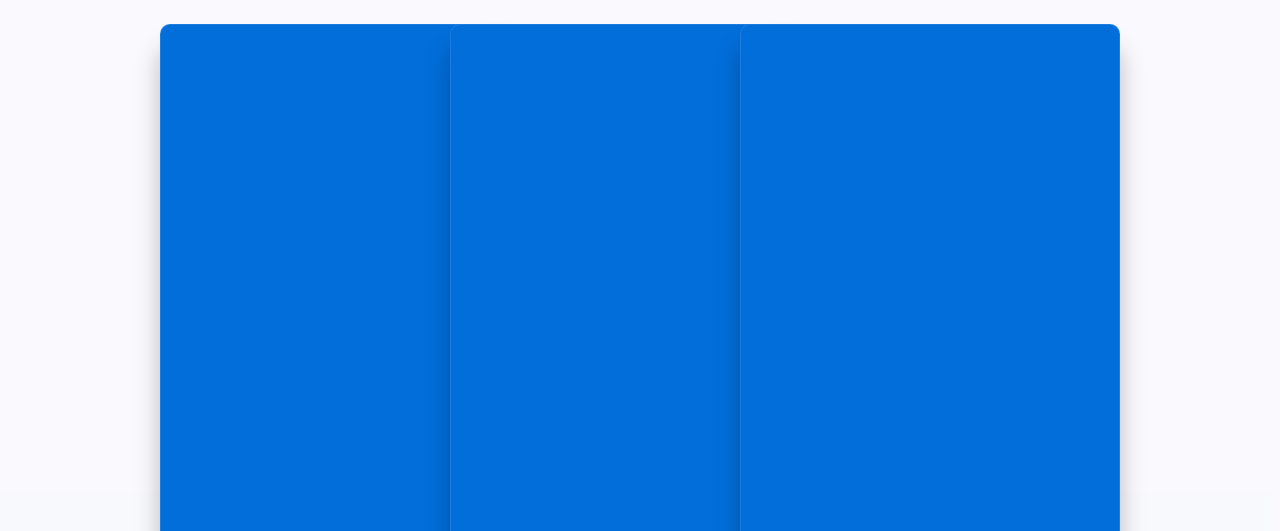
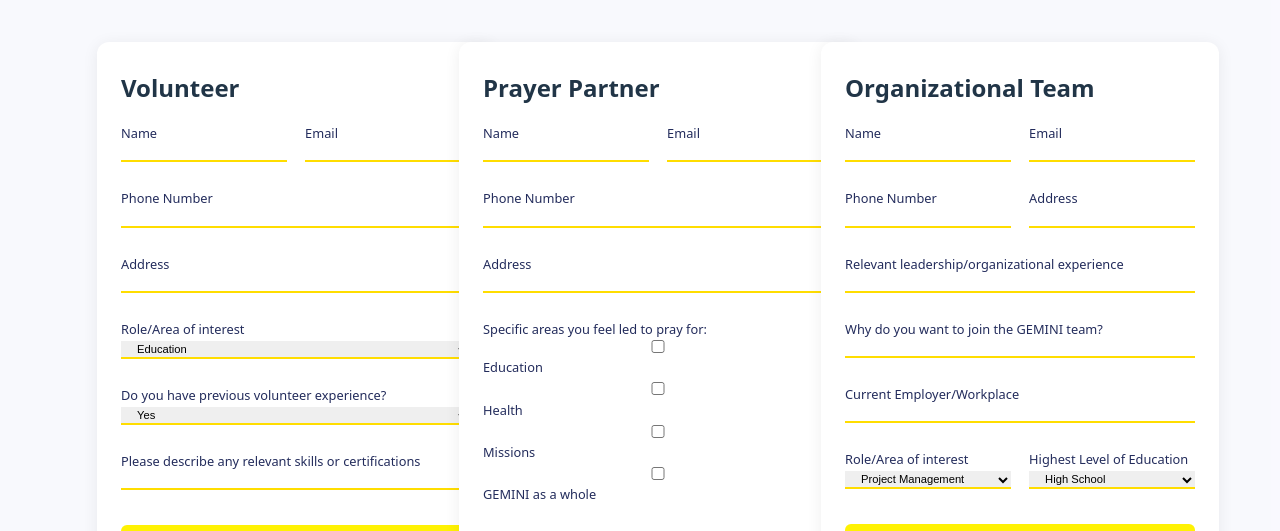
Before and after one commit to Nissidaniella/GEM-app, a React (Vite) app: page / in a window 1280 px wide. Both pictures are taken after a click on the item "SIGN-UP". Shown: the part 269-800 px from the top of the page. Built offline with nearby package versions, Linux system fonts and the light colour scheme.

Commit message:
Add volunteer, prayer partner, and organizational team forms to Sign-up page

```diff
--- a/src/PageStyles.css
+++ b/src/PageStyles.css
@@ -935,7 +935,6 @@ button:hover,
 
 @media (max-width: 368px) {
   .about-content {
-
     display: flex !important;
     flex-direction: column !important;
     justify-content: center !important;
@@ -953,9 +952,9 @@ button:hover,
     box-sizing: border-box !important;
   }
 
-    .about-content .about-image {
-      padding: 100px !important;
-    }
+  .about-content .about-image {
+    padding: 100px !important;
+  }
 }
 
 .content-section h2 {
@@ -1798,8 +1797,13 @@ button:hover,
 
 .form-row {
   display: flex;
-  gap: 20px;
-  margin-bottom: 20px;
+  gap: 18px;
+  margin-bottom: 0;
+}
+
+.form-row label {
+  flex: 1;
+  min-width: 0;
 }
 
 .form-group {
@@ -2291,26 +2295,20 @@ button:hover,
 .join-section {
   position: relative;
   display: flex;
-  justify-content: center;
-  align-items: center;
+margin-bottom: 80px;
+  height: 650px;
+
 }
 
 .join-section .glass {
   position: relative;
-  width: 380px;
-  height: 550px;
-  /* background: linear-gradient(#fff2, transparent); */
-  background-color: #026eda;
-  border: 1px solid rgba(255, 255, 255, 0.1);
-  box-shadow: 0 25px 25px rgba(0, 0, 0, 0.25);
-  display: flex;
+;  display: flex;
   justify-content: center;
   align-items: center;
   transition: 0.5s;
   border-radius: 10px;
   margin: 0 -45px;
   backdrop-filter: blur(10px);
- ;
 }
 
 .join-section:hover .glass {
@@ -2318,15 +2316,92 @@ button:hover,
   margin: 0 10px;
 }
 
-.join-section .glass::before {
-  content: attr(data-text);
-  position: absolute;
-  bottom: 0;
+/* Volunteer, Prayer Partner, and Organizational Team Forms */
+.volunteer-form,
+.prayer-partner-form,
+.org-team-form {
+  background: #fff;
+  border-radius: 12px;
+  box-shadow: 0 2px 16px rgba(0, 0, 0, 0.07);
+  padding: 28px 24px;
+  margin: 18px 0;
+  max-width: 480px;
+  width: 110%;
+  display: flex;
+  flex-direction: column;
+  gap: 18px;
+  height: 100%;
+}
+
+.volunteer-form label,
+.prayer-partner-form label,
+.org-team-form label {
+  font-weight: 500;
+  margin-bottom: 4px;
+  display: block;
+  color: #232c5c;
+  font-size: 0.8rem;
+}
+
+.volunteer-form input,
+.prayer-partner-form input,
+.org-team-form input,
+.volunteer-form select,
+.prayer-partner-form select,
+.org-team-form select,
+.volunteer-form textarea,
+.prayer-partner-form textarea,
+.org-team-form textarea {
   width: 100%;
-  height: 40px;
-  background: rgba(255, 255, 255, 0.05);
-  display: flex;
-  justify-content: center;
-  align-items: center;
+  padding: 1px 12px;
+  border: 2px solid #ffdd00;
+  border-top: none;
+  border-left: none;
+  border-right: none;
+  font-size: 0.7rem;
+  margin-bottom: 5px;
+  transition: border-color 0.2s;
+}
+
+.volunteer-form input:focus,
+.prayer-partner-form input:focus,
+.org-team-form input:focus,
+.volunteer-form select:focus,
+.prayer-partner-form select:focus,
+.org-team-form select:focus,
+.volunteer-form textarea:focus,
+.prayer-partner-form textarea:focus,
+.org-team-form textarea:focus {
+  border-color: #da0202;
+  outline: none;
+}
+
+.volunteer-form button,
+.prayer-partner-form button,
+.org-team-form button {
+  background: #fff203;
   color: #fff;
-}
+  border: none;
+  border-radius: 6px;
+  padding: 12px 0;
+  font-size: 1rem;
+  font-weight: 600;
+  cursor: pointer;
+  margin-top: 8px;
+  transition: background 0.2s;
+}
+
+.volunteer-form button:hover,
+.prayer-partner-form button:hover,
+.org-team-form button:hover {
+  background: #fb0505;
+}
+
+.volunteer-form .end-note,
+.prayer-partner-form .end-note,
+.org-team-form .end-note {
+  margin-top: 16px;
+  font-size: 0.98rem;
+  color: #026eda;
+  font-weight: 500;
+}
--- a/src/pages/Sign-up.jsx
+++ b/src/pages/Sign-up.jsx
@@ -6,25 +6,193 @@ const SignUp = () => {
     <div className="page-container">
       <div className="page-content">
         <h1 className="page-title"> Sign up</h1>
-         <p className="page-description">
+        <p className="page-description">
           Have questions or need assistance? Reach out to our team and we'll be
           happy to help.
         </p>
 
         <div className="join-section">
-  <div data-text="Volunteer" style={{ "--r": -15 }} className="glass">
+          <div className="form-wrapper">
+            <form className="form volunteer-form">
+              <h2 className="form-title">Volunteer</h2>
+              <div className="form-row">
+                <label>
+                  Name
+                  <input type="text" name="vol_name" required />
+                </label>
+                <label>
+                  Email
+                  <input type="email" name="vol_email" required />
+                </label>
+              </div>
+              <label>
+                Phone Number
+                <input type="tel" name="vol_phone" required />
+              </label>
+              <label>
+                Address
+                <input type="text" name="vol_address" />
+              </label>
+              <label>
+                Role/Area of interest
+                <select name="vol_position">
+                  <option value="education">Education</option>
+                  <option value="health">Health</option>
+                  <option value="outreach">Outreach</option>
+                  <option value="admin">Admin</option>
+                  <option value="logistics">Logistics</option>
+                  <option value="media">Media</option>
+                  <option value="other">Other</option>
+                </select>
+              </label>
+              <label>
+                Do you have previous volunteer experience?
+                <select name="vol_experience">
+                  <option value="yes">Yes</option>
+                  <option value="no">No</option>
+                </select>
+              </label>
+              <label>
+                Please describe any relevant skills or certifications
+                <input type="text" name="vol_skills" />
+              </label>
+              <button type="submit">Submit Application</button>
+              <div className="end-note">
+                👉{" "}
+                <a href="#" target="_blank" rel="noopener noreferrer">
+                  Join our Volunteer WhatsApp group to connect with other
+                  volunteers.
+                </a>
+              </div>
+            </form>
+          </div>
+          <div className="form-wrapper">
+            <form className="form prayer-partner-form">
+              <h2 className="form-title">Prayer Partner</h2>
+              <div className="form-row">
+                <label>
+                  Name
+                  <input type="text" name="pp_name" required />
+                </label>
+                <label>
+                  Email
+                  <input type="email" name="pp_email" required />
+                </label>
+              </div>
+              <label>
+                Phone Number
+                <input type="tel" name="pp_phone" required />
+              </label>
+              <label>
+                Address
+                <input type="text" name="pp_address" />
+              </label>
+              <label>
+                Specific areas you feel led to pray for:
+                <div>
+                  <label>
+                    <input type="checkbox" name="pp_areas_education" />{" "}
+                    Education
+                  </label>
+                  <label>
+                    <input type="checkbox" name="pp_areas_health" /> Health
+                  </label>
+                  <label>
+                    <input type="checkbox" name="pp_areas_missions" /> Missions
+                  </label>
+                  <label>
+                    <input type="checkbox" name="pp_areas_gemini" /> GEMINI as a
+                    whole
+                  </label>
+                </div>
+              </label>
+              <button type="submit">Submit Application</button>
+              <div className="end-note">
+                👉{" "}
+                <a href="#" target="_blank" rel="noopener noreferrer">
+                  Join our Prayer Partners WhatsApp group to pray and share with
+                  others.
+                </a>
+              </div>
+            </form>
+          </div>
+          <div className="form-wrapper">
+            <form className="form org-team-form">
+              <h2 className="form-title">Organizational Team</h2>
+              <div className="form-row">
+                <label>
+                  Name
+                  <input type="text" name="org_name" required />
+                </label>
+                <label>
+                  Email
+                  <input type="email" name="org_email" required />
+                </label>
+              </div>
+              <div className="form-row">
+                <label>
+                  Phone Number
+                  <input type="tel" name="org_phone" required />
+                </label>
+                <label>
+                  Address
+                  <input type="text" name="org_address" required />
+                </label>
+              </div>
 
-  </div>
-  <div data-text="Prayer Partner" style={{ "--r": 5 }} className="glass">
+              <label>
+                Relevant leadership/organizational experience
+                <input name="org_experience" type="text"></input>
+              </label>
+              <label>
+                Why do you want to join the GEMINI team?
+                <input name="org_interest" type="text"></input>
+              </label>
+              <label>
+                Current Employer/Workplace
+                <input type="text" name="org_employer" />
+              </label>
 
-  </div>
-  <div data-text="Organizational Team" style={{ "--r": 25 }} className="glass">
+              <div className="form-row ">
+                <label>
+                  Role/Area of interest
+                  <select name="org_role">
+                    <option value="project management">
+                      Project Management
+                    </option>
+                    <option value="communications">Communications</option>
+                    <option value="fundraising">Fundraising</option>
+                    <option value="logistics">Logistics</option>
+                    <option value="operations">Operations</option>
+                    <option value="IT">IT</option>
+                    <option value="other">Other</option>
+                  </select>
+                </label>
+                <label>
 
-  </div>
-</div>
+                  Highest Level of Education
+                  <select name="org_education">
+                    <option value="high school">High School</option>
+                    <option value="diploma">Diploma</option>
+                    <option value="bachelor’s">Bachelor’s</option>
+                    <option value="master’s">Master’s</option>
+                    <option value="doctorate">Doctorate</option>
+                    <option value="other">Other</option>
+                  </select>
+                </label>
+              </div>
+              <button type="submit">Submit Application</button>
+              <div className="end-note">
+                👉{" "}
+                <a href="#" target="_blank" rel="noopener noreferrer">
+                  Join our Organizational Team WhatsApp group to stay connected.
+                </a>
+              </div>
+            </form>
+          </div>
+        </div>
 
-
-{/*
+        {/*
         <div className="map-container">
           <h2>Find Us</h2>
           <div className="map placeholder-map">
@@ -67,7 +235,6 @@ const SignUp = () => {
             </div>
           </div>
         </div>
-
       </div>
     </div>
   );
@@ -75,4 +242,6 @@ const SignUp = () => {
 
 export default SignUp;
 
-{/* Join Section */}
+{
+  /* Join Section */
+}
```
